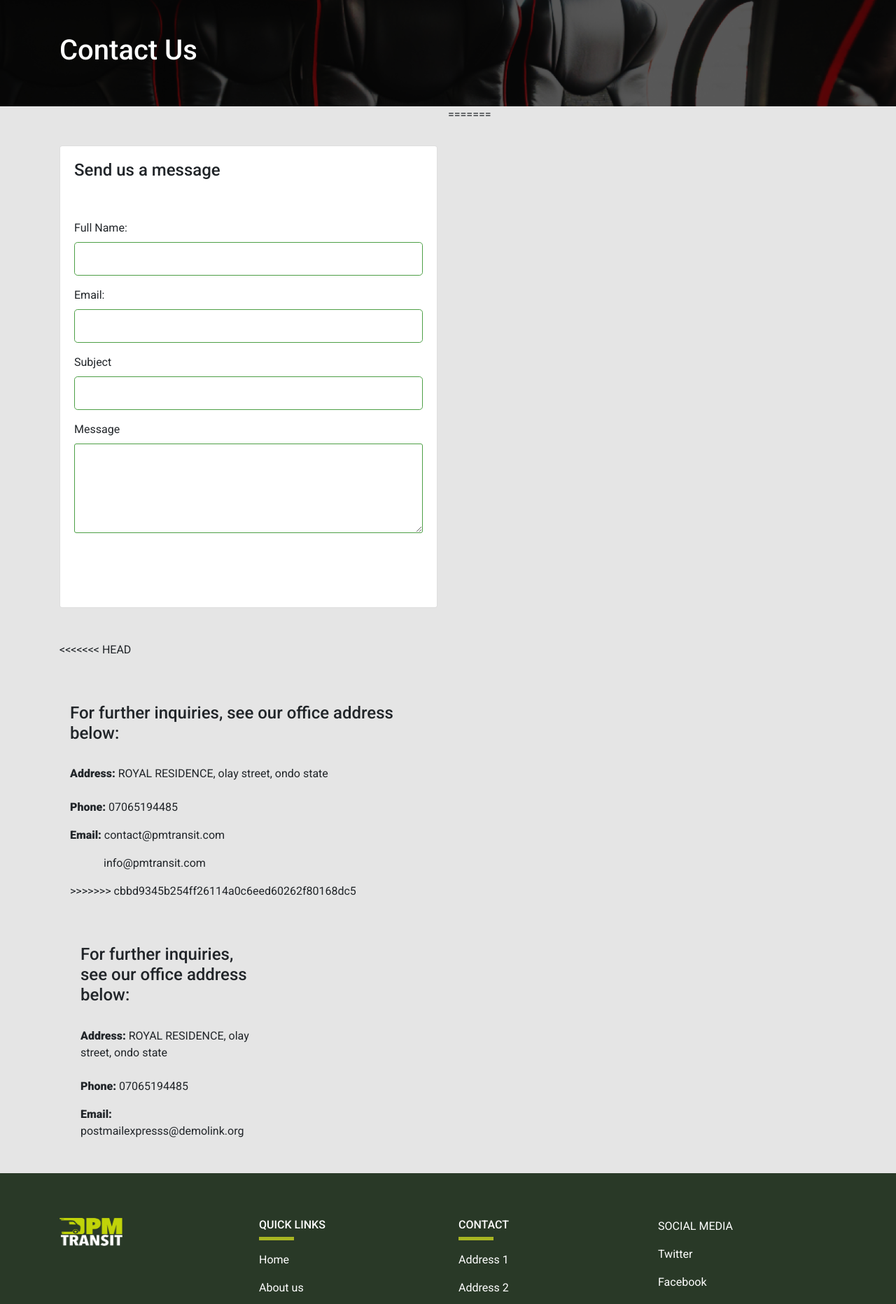
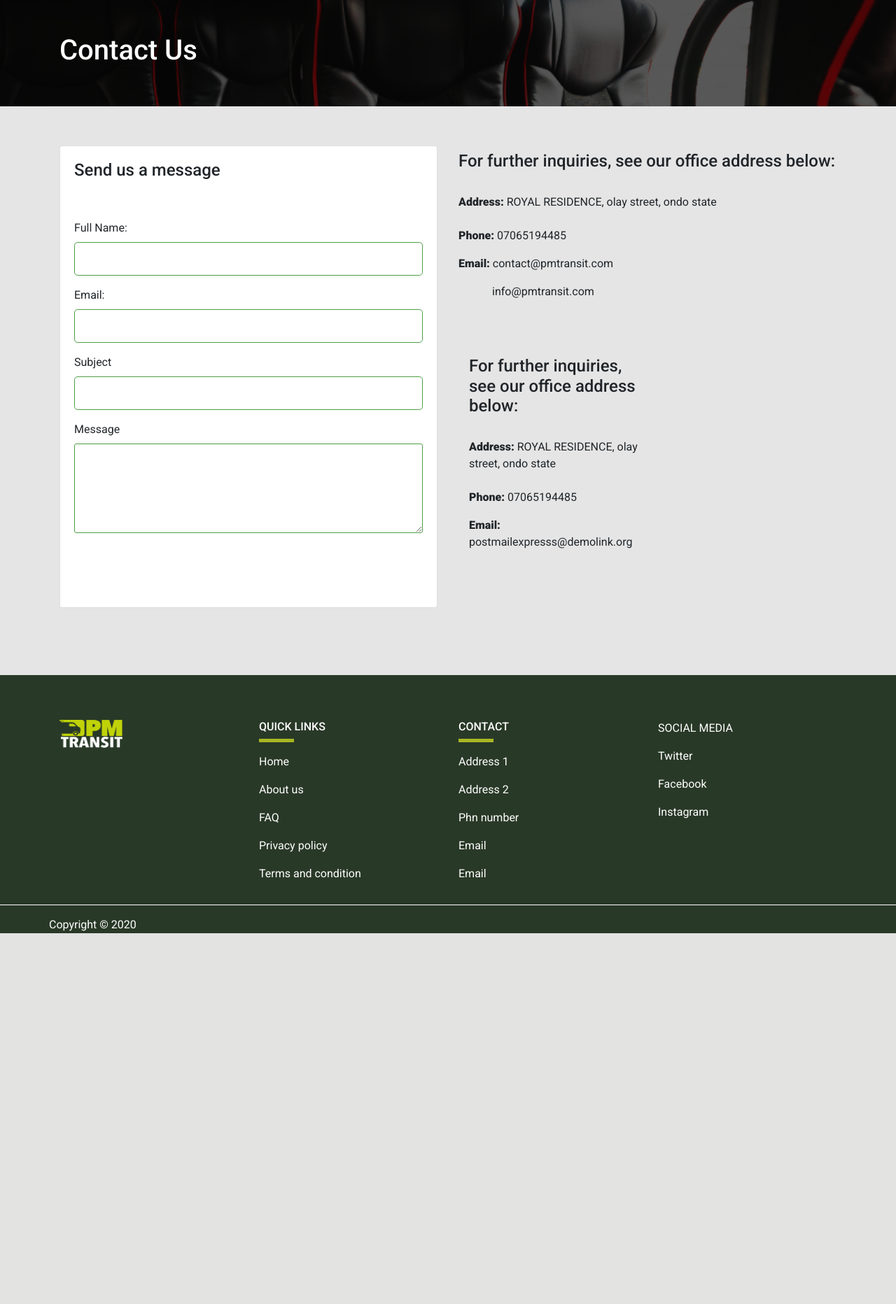
Before and after one commit to iballi2017/pmtransit, a PHP site: page /user/contact-us.php in a window 1280 px wide. Shown: the part 64-1928 px from the top of the page at 70% size. After the commit the page ends 1398 px from the top, so only its background shows below. Run offline with PHP 8.4, Linux system fonts and the light colour scheme; some libraries are stand-ins or nearby versions.

Commit message:
19/02/2020 commit

```diff
--- a/user/contact-us.php
+++ b/user/contact-us.php
@@ -60,22 +60,18 @@ include_once '../includes/header.php'; ?>
 
 
 
-<<<<<<< HEAD
-            </div>
-=======
             </div>
 
             <div class="col-12  col-md-6 pt-5 pr-2">
                 <h4 class="py-3">For further inquiries, see our office address below: </h4>
-                    <p  class="py-2 "><span><strong>Address:</strong></span> ROYAL RESIDENCE, olay street, ondo state</p>
-                    <p><span><strong>Phone:</strong></span>  07065194485</p>
+                <p class="py-2 "><span><strong>Address:</strong></span> ROYAL RESIDENCE, olay street, ondo state</p>
+                <p><span><strong>Phone:</strong></span> 07065194485</p>
                 <p>
                     <span><strong>Email:</strong></span>
                     contact@pmtransit.com
                     <br>
                     <p class="ml-5">info@pmtransit.com</p>
                 </p>
->>>>>>> cbbd9345b254ff26114a0c6eed60262f80168dc5
 
                 <div class="col-12  col-md-6 pt-5 pr-2">
                     <h4 class="py-3">For further inquiries, see our office address below: </h4>
```
Lines whose indentation alone changed are shown as unchanged.
